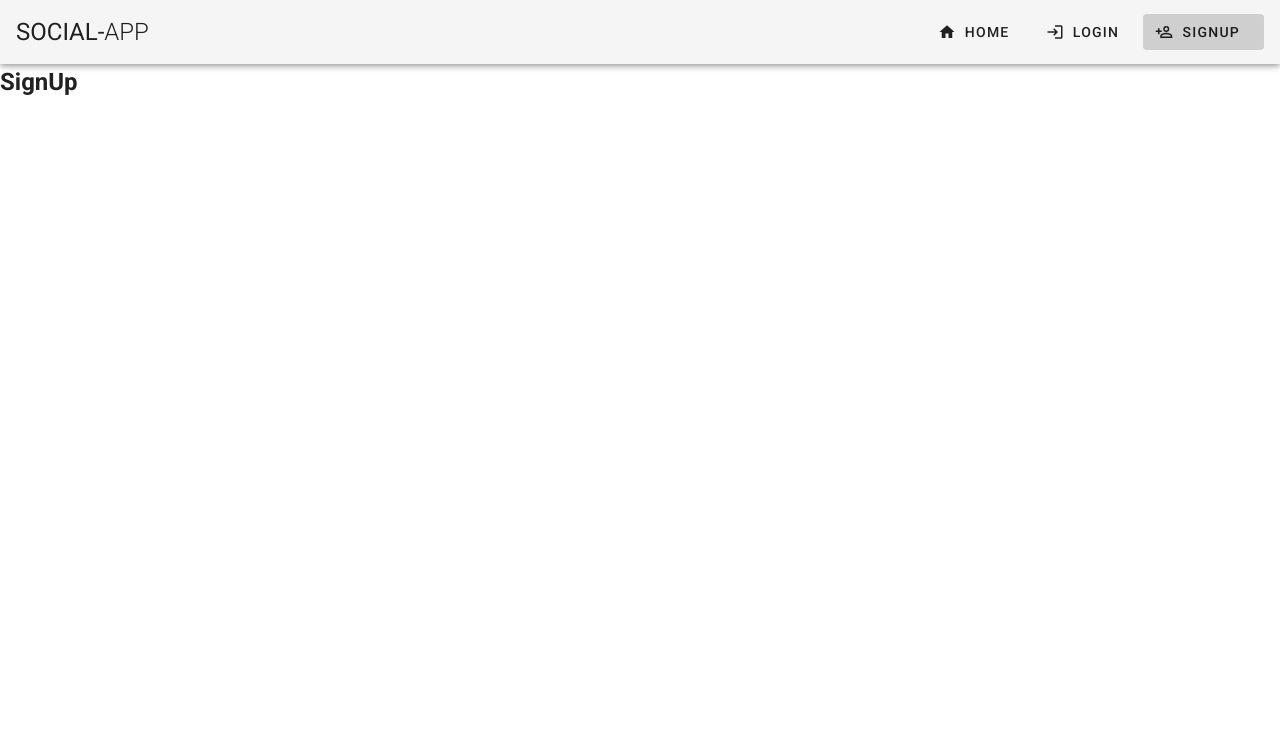
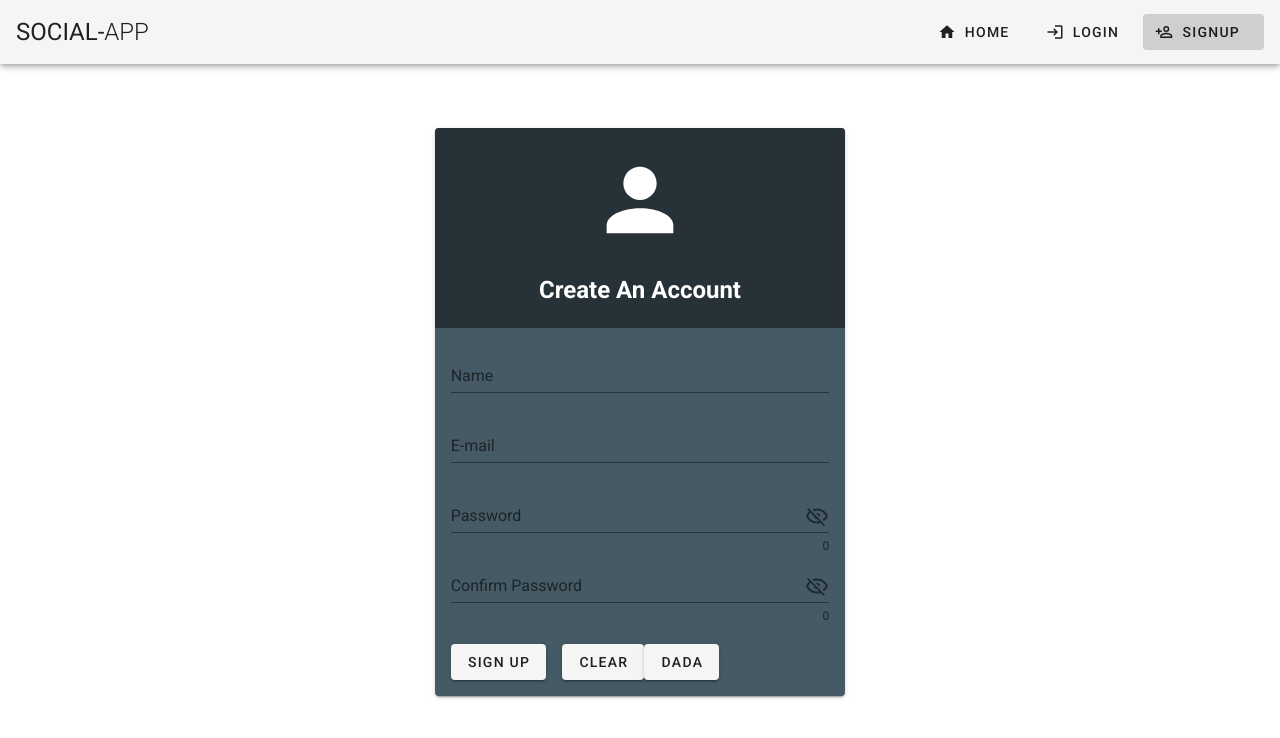
Before and after one commit to Webmaster0104/vue-social-app, a Vue app: page /signup in a window 1280 px wide. Shown: the top 738 px of the page. Built offline with nearby package versions, Linux system fonts and the light colour scheme; no server answers.

Commit message:
added login and signup

```diff
--- /dev/null
+++ b/src/components/AppButton.vue
@@ -0,0 +1,24 @@
+<template>
+    <v-btn :type="type">
+        <slot v-if="status !== 'loading'">{{name}}</slot>
+        <slot v-else>
+            <v-progress-circular indeterminate color="primary" size="24"
+            ></v-progress-circular>
+        </slot>
+    </v-btn>
+</template>
+
+<script>
+import {mapGetters} from 'vuex';
+
+export default {
+    props: ['type', 'name'],
+    computed: {
+        ...mapGetters(['status'])
+    }
+}
+</script>
+
+<style>
+
+</style>
--- a/src/components/AppPanel.vue
+++ b/src/components/AppPanel.vue
@@ -1,12 +1,12 @@
 <template>
-    <v-card color="blue-grey darken-2" min-height="600">
+    <v-card color="blue-grey darken-2" min-height="500">
         <v-toolbar flat height="200" color="blue-grey darken-4">
             <v-row>
                 <v-col class="d-flex justify-center">
                     <v-icon size="100" color="white">{{avatar}}</v-icon>
                 </v-col>
                 <v-col cols="12">
-                    <div class="display-1 font-weight-bold text-uppercase white--text text-center">{{name}}</div>
+                    <div class="headline font-weight-bold text-capitalize white--text text-center">{{name}}</div>
                 </v-col>
             </v-row>
         </v-toolbar>
--- a/src/components/AppScreamCard.vue
+++ b/src/components/AppScreamCard.vue
@@ -4,11 +4,7 @@
     <v-row
     >
       <v-col offset="1" cols="10" offset-sm="0" sm="3">
-        <v-img
-          height="200"
-          width="200"
-          :src="scream.userImage"
-        ></v-img>
+        <v-img class="card-img" :src="scream.userImage"></v-img>
       </v-col>
       <v-col cols="12" sm="8">
           <div>
@@ -65,7 +61,3 @@ export default {
     }
 }
 </script>
-
-<style>
-
-</style>
--- a/src/router.js
+++ b/src/router.js
@@ -1,10 +1,11 @@
 import Vue from 'vue'
 import Router from 'vue-router'
 import Home from './views/Home.vue'
+import store from './store.js'
 
 Vue.use(Router)
 
-export default new Router({
+const router = new Router({
   mode: 'history',
   base: process.env.BASE_URL,
   routes: [
@@ -25,3 +26,17 @@ export default new Router({
     }
   ]
 })
+
+router.beforeEach((to, from, next) => {
+  if(to.matched.some(route => route.meta.requiresAuth)) {
+    if(store.getters.isLoggedIn) {
+      next();
+      return
+    }
+    next({name: 'home'})
+  } else {
+    next();
+  }
+})
+
+export default router;
--- a/src/views/Login.vue
+++ b/src/views/Login.vue
@@ -1,27 +1,32 @@
 <template>
     <v-content>
         <v-row>
-            <v-col offset-sm="3" sm="6">
+            <v-col offset-sm="3" sm="6" offset-md="4" md="4">
                 <AppPanel name="Login">
-                    <form>
+                    <form @submit.prevent="loginHandlerSubmit" ref="form">
                         <v-text-field
-                        v-model="email"
-                        :error-messages="emailErrors"
-                        label="E-mail"
-                        required
+                            v-model="loginUser.email"
+                            :rules="emailRules"
+                            label="E-mail"
+                            required
                         ></v-text-field>
                         <v-text-field
-                            v-model="password"
-                            :append-icon="showPassword ? 'visibility' : 'visibility_off'"
+                            v-model="loginUser.password"
+                            :append-icon="showPassword ? svg.visibility : svg.visibilityOff"
                             :type="showPassword ? 'text' : 'password'"
                             name="input-10-1"
-                            label="Normal with hint text"
-                            hint="At least 6 characters"
+                            label="Password"
+                            hint="At least 6 char acters"
                             counter
                             @click:append="showPassword = !showPassword"
                         ></v-text-field>
-                        <v-btn class="mr-4" @click="submit">submit</v-btn>
-                        <v-btn @click="clear">clear</v-btn>
+                        <div v-if="error" class="subtitle1 text-center text-capitalize red--text">
+                            {{error.general}}. <span>Don't have an account? <router-link to="/signup">Sign Up Here</router-link></span>
+                        </div>
+                        <div class="mt-5">
+                            <AppButton class="mr-4" type="submit" name="Submit"></AppButton>
+                            <AppButton @click.self="reset" name="Clear"></AppButton>
+                        </div>
                     </form>
                 </AppPanel>
             </v-col>
@@ -30,20 +35,57 @@
 </template>
 
 <script>
-// import { validationMixin } from 'vuelidate';
-// import { required, maxLength, email } from 'vuelidate/lib/validators';
+import { mdiEyeOutline } from '@mdi/js';
+import { mdiEyeOffOutline } from '@mdi/js';
+
 import AppPanel from '@/components/AppPanel';
+import AppButton from '@/components/AppButton';
+
+import { setTimeout } from 'timers';
 
 export default {
     components: {
-        AppPanel
+        AppPanel,
+        AppButton
     },
     data: () => ({
         showPassword: false,
-    })
+        error: null,
+        loading: false,
+        loginUser: {
+            email: '',
+            password: ''
+        },
+        emailRules: [
+            v => !!v || 'E-mail is required',
+            v => /.+@.+\..+/.test(v) || 'E-mail must be valid',
+        ],
+        svg: {
+            visibility: mdiEyeOutline,
+            visibilityOff: mdiEyeOffOutline,
+        },
+    }),
+    methods: {
+        loginHandlerSubmit() {
+            this.$store.state.status = 'loading';
+            this.$store.dispatch('SIGN_IN', {
+                email: this.loginUser.email,
+                password: this.loginUser.password
+            })
+            .then(() => {
+                this.$store.state.status = '';
+                this.$router.push({ name: '/'})
+            })
+            .catch((error) => {
+                this.error = error.response.data
+                this.$store.state.status = '';
+            })
+        },
+        reset () {
+            console.log('clear')
+            this.loginUser.email = '';
+            this.loginUser.password = '';
+        },
+    }
 }
 </script>
-
-<style>
-
-</style>
--- a/src/views/Signup.vue
+++ b/src/views/Signup.vue
@@ -1,13 +1,127 @@
 <template>
-    <h2>SignUp</h2>
+    <v-content>
+        <v-row>
+            <v-col offset-sm="3" sm="6" offset-md="4" md="4">
+                <AppPanel name="Create an account">
+                    <form @submit.prevent="loginHandlerSubmit" ref="form">
+                        <v-text-field
+                            v-model="formNewUser.handle"
+                            :rules="handleRules"
+                            label="Name"
+                            required
+                        ></v-text-field>
+                        <v-text-field
+                            v-model="formNewUser.email"
+                            :rules="emailRules"
+                            label="E-mail"
+                            required
+                        ></v-text-field>
+                        <v-text-field
+                            v-model="formNewUser.password"
+                            :append-icon="showPassword ? svg.visibility : svg.visibilityOff"
+                            :type="showPassword ? 'text' : 'password'"
+                            name="password"
+                            label="Password"
+                            hint="At least 6 char acters"
+                            counter
+                            @click:append="showPassword = !showPassword"
+                        ></v-text-field>
+                        <v-text-field
+                            v-model="formNewUser.confirmPassword"
+                            :append-icon="showPassword ? svg.visibility : svg.visibilityOff"
+                            :type="showPassword ? 'text' : 'password'"
+                            name="confirmPassword"
+                            label="Confirm Password"
+                            hint="At least 6 char acters"
+                            counter
+                            @click:append="showPassword = !showPassword"
+                        ></v-text-field>
+                        <div v-if="error" class="subtitle1 text-center text-capitalize red--text">
+                            <p v-if="error.handle">Name {{error.handle}}.</p>
+                            <p v-if="error.email">Email {{error.email}}.</p>
+                            <p v-if="error.password">Password {{error.password}}.</p>
+                            <p v-if="error.confirmPassword">{{error.confirmPassword}}.</p>
+                            <span>Already have an account? <router-link to="/login">Sign In Here</router-link></span>
+                        </div>
+                        <div class="mt-5">
+                            <AppButton class="mr-4" type="submit" name="Sign Up"></AppButton>
+                            <AppButton @click="reset" name="Clear"></AppButton>
+                            <v-btn @click="reset">dada</v-btn>
+                        </div>
+                    </form>
+                </AppPanel>
+            </v-col>
+        </v-row>
+    </v-content>
 </template>
 
 <script>
+import { mdiEyeOutline } from '@mdi/js';
+import { mdiEyeOffOutline } from '@mdi/js';
+
+import AppPanel from '@/components/AppPanel';
+import AppButton from '@/components/AppButton';
+import { setTimeout } from 'timers';
+
+import { mapGetters } from 'vuex';
+
 export default {
-
+    components: {
+        AppPanel,
+        AppButton
+    },
+    data: () => ({
+        showPassword: false,
+        error: null,
+        formNewUser: {
+            email: '',
+            password: '',
+            confirmPassword: '',
+            handle : '',
+        },
+        emailRules: [
+            v => !!v || 'E-mail is required',
+            v => /.+@.+\..+/.test(v) || 'E-mail must be valid',
+        ],
+        handleRules: [
+            v => !!v || 'Name is required'
+        ],
+        svg: {
+            visibility: mdiEyeOutline,
+            visibilityOff: mdiEyeOffOutline,
+        },
+    }),
+    methods: {
+        loginHandlerSubmit() {
+            this.$store.state.status = 'loading'
+            this.$store.dispatch('SIGN_UP', this.formNewUser)
+            .then(() => {
+                this.$store.state.status = ''
+                this.$router.push({ name: 'home'});
+            })
+            .catch((error) => {
+                this.error = error.response.data
+                this.$store.state.status = ''
+            })
+        },
+        reset () {
+            this.formNewUser.email = '';
+            this.formNewUser.password = '';
+            this.formNewUser.confirmPassword = '';
+            this.formNewUser.handle = '';
+        },
+    },
+    watch: {
+        error() {
+            if(this.error) {
+                setTimeout(() => {
+                    this.error = null
+                }, 8000)
+            }
+        }
+    },
 }
 </script>
 
-<style>
-
+<style lang="scss">
 </style>
```
Also changed, not shown: src/store.js (+38 -9 lines).
